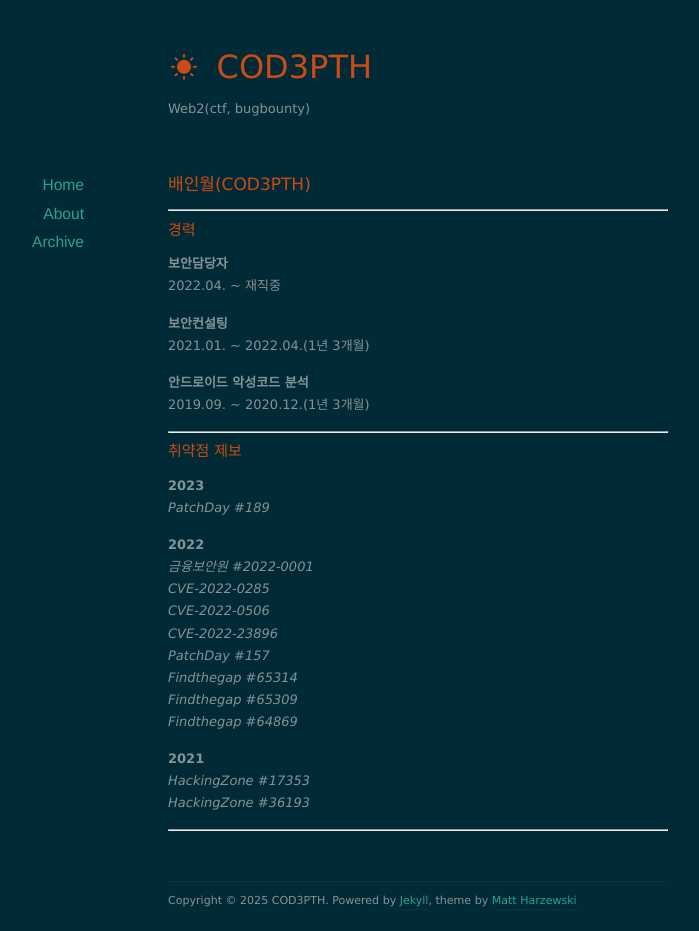
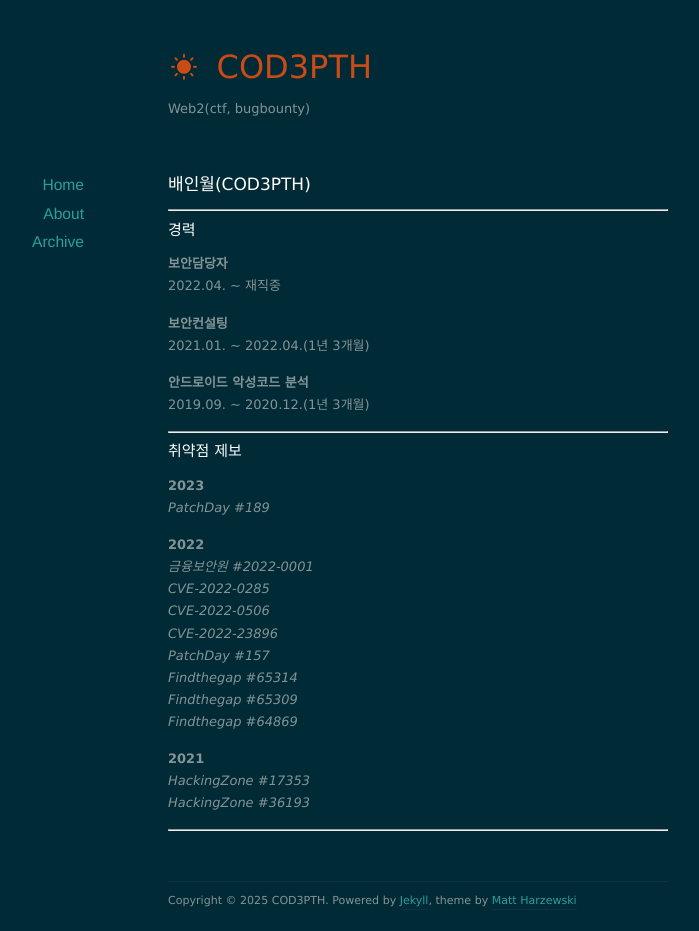
Before and after one commit to cod3pth/cod3pth.github.io, a Jekyll site: the page built from about/index.md, in a window 1280 px wide. Shown: the whole page, without its empty margins (222-921 px from the left). Built offline with Jekyll 4.4.1, drawn with Linux system fonts in a browser that asks for light colours; nearby versions of some CDN libraries.

Commit message:
Update index.md

```diff
--- a/about/index.md
+++ b/about/index.md
@@ -3,11 +3,11 @@ layout: default
 title: About
 ---
 
-# 배인월(COD3PTH)
+# <span style="color:white">배인월(COD3PTH)</span>
 
 ---
 
-## 경력
+## <span style="color:white">경력</span>
 
 **보안담당자**<br>
 2022.04. ~ 재직중
@@ -20,7 +20,7 @@ title: About
 
 ---
 
-## 취약점 제보
+## <span style="color:white">취약점 제보</span>
 
 **2023**<br>
 *PatchDay #189*<br>
```
